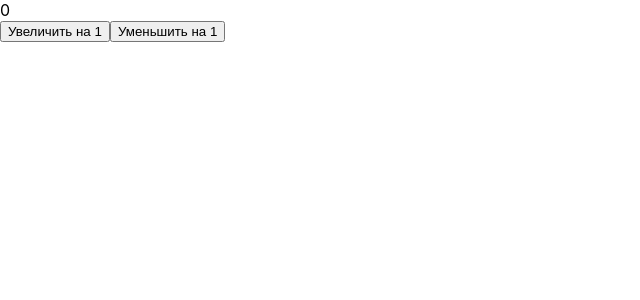
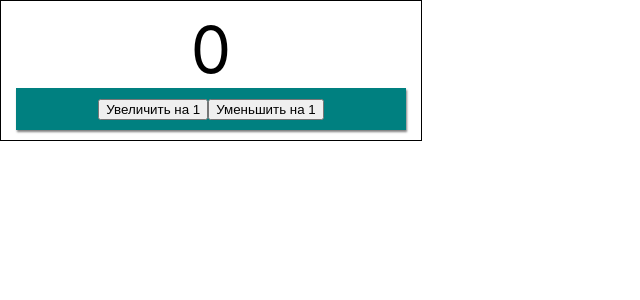
Before and after one commit to arkadiibasovych/module2.states, a React (Create React App) app: page / in a window 1280 px wide. Shown: the top 300 px of the page, without its empty margins (0-640 px from the left). Built offline with nearby package versions, Linux system fonts and the light colour scheme.

Commit message:
add styles

```diff
--- a/src/Components/Counter/Controls.jsx
+++ b/src/Components/Counter/Controls.jsx
@@ -1,8 +1,9 @@
 import React from 'react';
+import s from './Controls.module.css';
 
 const Controls = ({ onIncrement, onDecrement }) => {
   return (
-    <div className="Counter__controls">
+    <div className={s.Counter__controls}>
       <button type="button" onClick={onIncrement}>
         Увеличить на 1
       </button>
--- /dev/null
+++ b/src/Components/Counter/Controls.module.css
@@ -0,0 +1,18 @@
+.Counter__controls {
+  border: none;
+  padding: 10px 15px;
+  background-color: teal;
+  color: #fff;
+  font-weight: 500;
+  margin-left: 5px;
+  margin-right: 5px;
+  font-family: inherit;
+  cursor: pointer;
+  outline: none;
+  box-shadow: 1px 2px 2px 0 rgb(0 0 0 / 0.5);
+  transition: box-shadow 250ms linear;
+}
+
+.Counter__controls > button:active {
+  box-shadow: 2px 5px 2px 0 rgb(0 0 0 / 0.5);
+}
--- a/src/Components/Counter/Counter.jsx
+++ b/src/Components/Counter/Counter.jsx
@@ -1,5 +1,6 @@
 import { render } from '@testing-library/react';
 import React from 'react';
+import s from './Counter.module.css';
 import Controls from './Controls.jsx';
 import Value from './Value.jsx';
 
@@ -29,7 +30,7 @@ class Counter extends React.Component {
   };
   render() {
     return (
-      <div className="Counter">
+      <div className={s.Counter}>
         <Value value={this.state.value} />
         <Controls
           onIncrement={this.handleIncrment}
--- /dev/null
+++ b/src/Components/Counter/Counter.module.css
@@ -0,0 +1,6 @@
+.Counter {
+  width: 400px;
+  padding: 10px;
+  border: 1px solid black;
+  text-align: center;
+}
--- a/src/Components/Counter/Value.jsx
+++ b/src/Components/Counter/Value.jsx
@@ -1,7 +1,8 @@
 import React from 'react';
+import s from './Value.module.css';
 
 const Value = ({ value }) => {
-  return <span className="Counter__value">{value}</span>;
+  return <span className={s.Counter__value}>{value}</span>;
 };
 
 export default Value;
--- /dev/null
+++ b/src/Components/Counter/Value.module.css
@@ -0,0 +1,5 @@
+.Counter__value {
+  margin-right: 15px;
+  margin-left: 15px;
+  font-size: 64px;
+}
```
